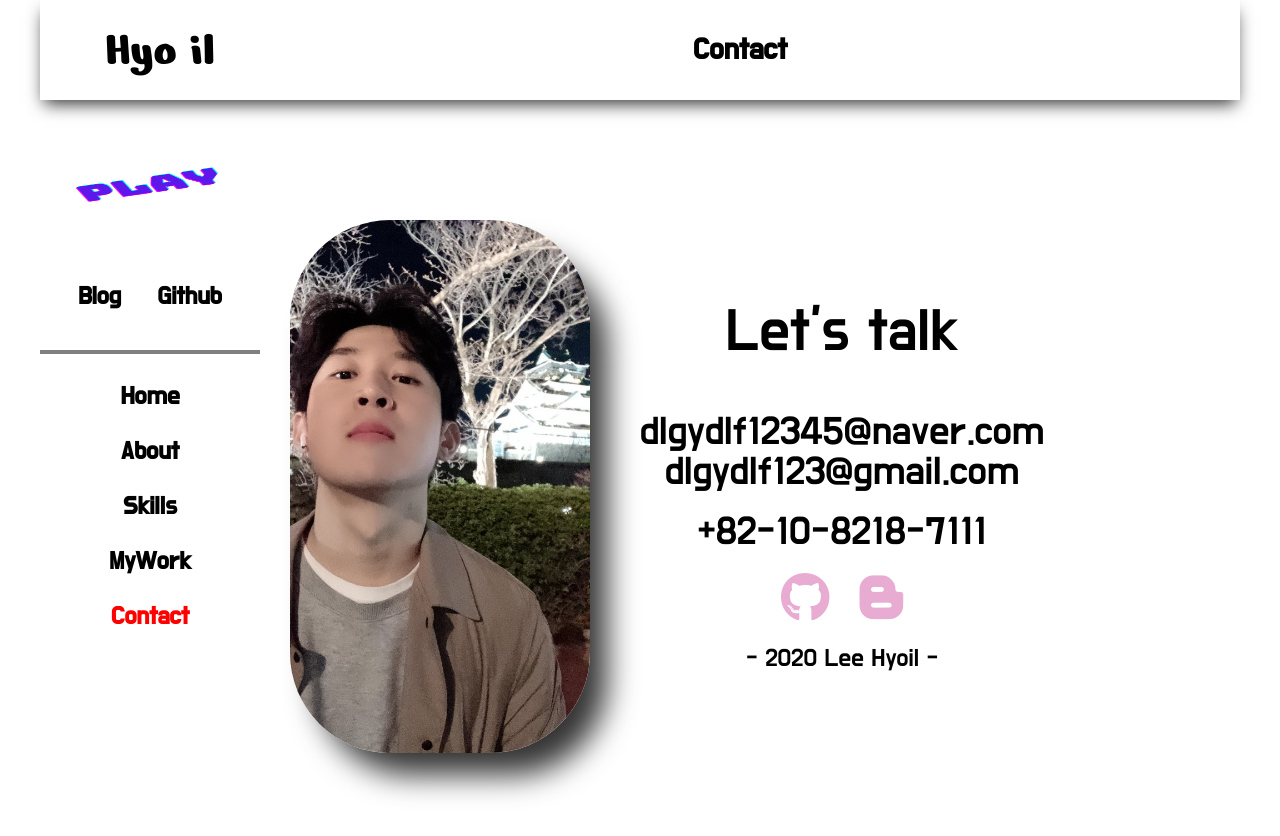
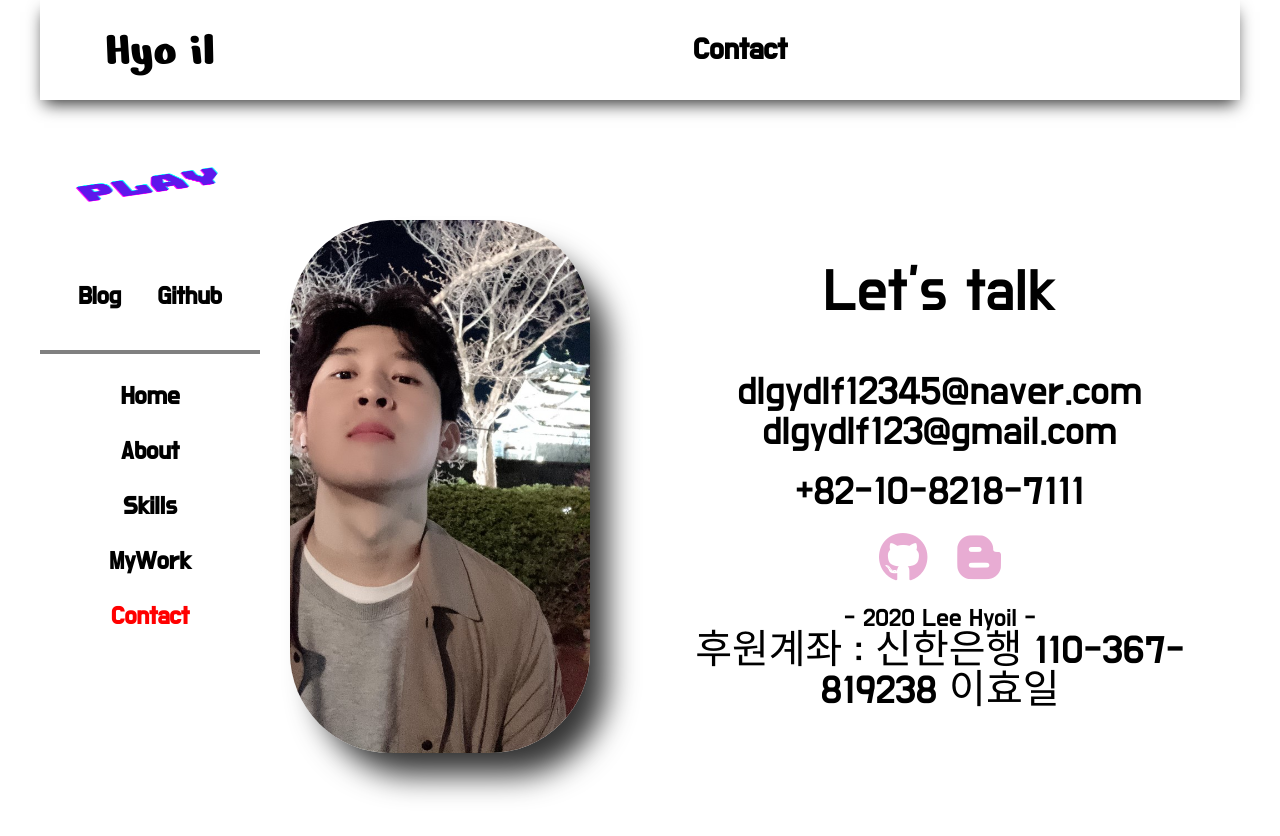
Before and after one commit to hyoilll/portfolio-react, a React (Create React App) app: page /Contact in a window 1280 px wide. Shown: the top 836 px of the page. Built offline with nearby package versions, Linux system fonts and the light colour scheme.

Commit message:
Contact update

```diff
--- a/src/Routes/Contact.js
+++ b/src/Routes/Contact.js
@@ -85,6 +85,7 @@ const Contact = () => {
           </Link>
         </Links>
         <Name className="version">- 2020 Lee Hyoil -</Name>
+        <div>후원계좌 : 신한은행 110-367-819238 이효일</div>
       </Description>
     </Container>
   );
```
Also changed, not shown: 1 other file (tests, documents, lock files or other folders).
